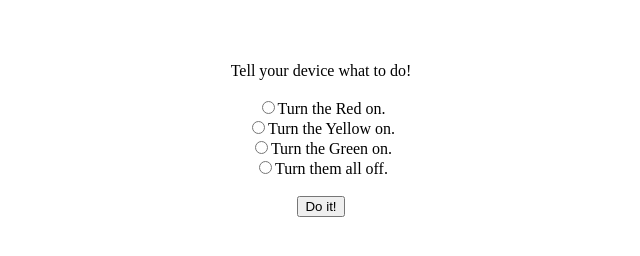
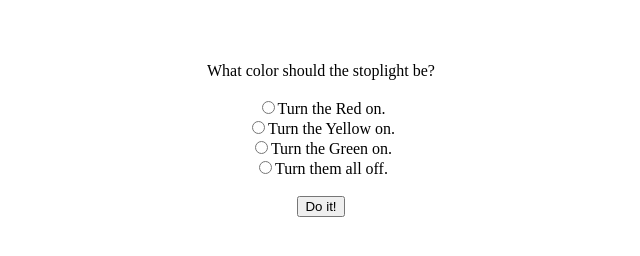
Before and after one commit to ArrowDotCom/stoplight, a plain HTML site: page Stoplight.html in a window 1280 px wide. Shown: the full height of the page, 319-959 px from the left. Drawn offline with Linux system fonts and the light colour scheme.

Commit message:
Update Stoplight.html

```diff
--- a/Stoplight.html
+++ b/Stoplight.html
@@ -8,9 +8,9 @@ and replace your-access-token-goes-here with your actual access token-->
   <br>
   <br>
   <form action="https://api.particle.io/v1/devices/350046000f47343432313031/led?access_token=7f764ad32576b0ec123d6c19ac7902e4190582bb" method="POST">
-    Tell your device what to do!<br>
+    What color should the stoplight be?<br>
     <br>
-    <input type="radio" name="args" value="red">Turn the Red on.
+    <input type="radio" name="args" value="red">Turn the Red on.</h1>
     <br>
 	<input type="radio" name="args" value="yellow">Turn the Yellow on.
     <br>
```
